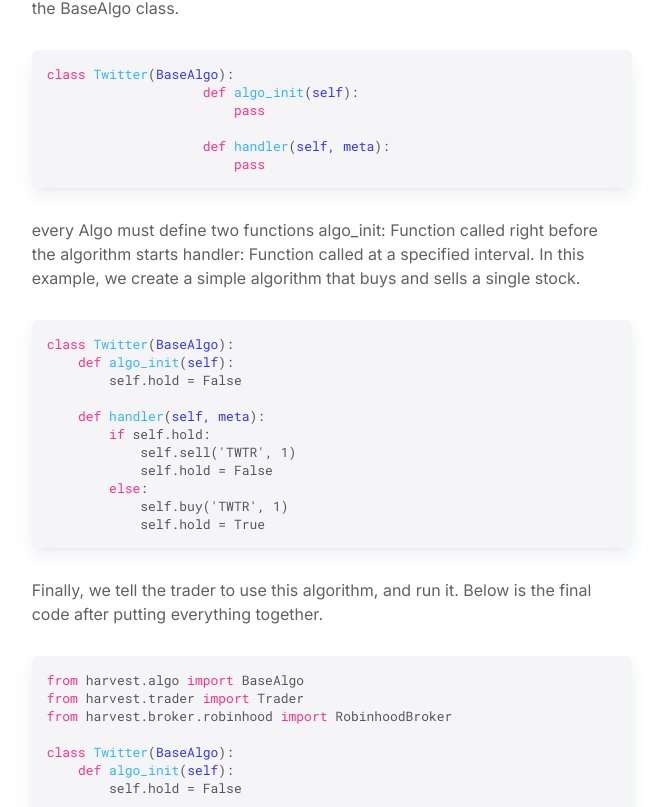
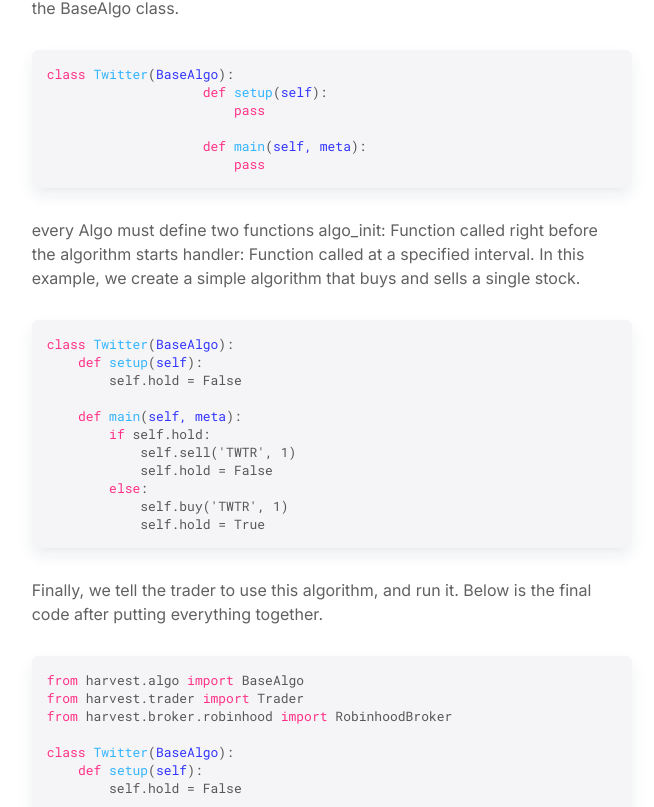
Before and after one commit to tfukaza/harvest, a Next.js app in the folder website/: page /tutorial/starter in a window 1280 px wide. Shown: the part 2293-3100 px from the top of the page, without its empty margins (280-934 px from the left). Built offline with nearby package versions, Linux system fonts and the light colour scheme.

Commit message:
Updated documentation

```diff
--- a/website/pages/tutorial/starter.js
+++ b/website/pages/tutorial/starter.js
@@ -95,7 +95,7 @@ t = Trader( RobinhoodBroker() )`}>
                 </p>
                 <CodeBlock
                     lang="python"
-                    value={`t.add_symbol('TWTR')`}></CodeBlock>
+                    value={`t.set_symbol('TWTR')`}></CodeBlock>
 
                 <p>At this point, we define our algorithm. Algorithms are created by extending the BaseAlgo class.
                 </p>
@@ -103,10 +103,10 @@ t = Trader( RobinhoodBroker() )`}>
                 <CodeBlock
                     lang="python"
                     value={`class Twitter(BaseAlgo):
-                    def algo_init(self):
+                    def setup(self):
                         pass
 
-                    def handler(self, meta):
+                    def main(self, meta):
                         pass`}></CodeBlock>
 
                 <p>every Algo must define two functions
@@ -117,10 +117,10 @@ t = Trader( RobinhoodBroker() )`}>
                 <CodeBlock
                     lang="python"
                     value={`class Twitter(BaseAlgo):
-    def algo_init(self):
+    def setup(self):
         self.hold = False
 
-    def handler(self, meta):
+    def main(self, meta):
         if self.hold:
             self.sell('TWTR', 1)
             self.hold = False
@@ -137,10 +137,10 @@ from harvest.trader import Trader
 from harvest.broker.robinhood import RobinhoodBroker
 
 class Twitter(BaseAlgo):
-    def algo_init(self):
+    def setup(self):
         self.hold = False
 
-    def handler(self, meta):
+    def main(self, meta):
         if self.hold:
             self.sell('TWTR', 1)
             self.hold = False
@@ -150,9 +150,9 @@ class Twitter(BaseAlgo):
 
 if __name__ == "__main__":
     t = Trader( RobinhoodBroker(), None )
-    t.add_symbol('TWTR')
+    t.set_symbol('TWTR')
     t.set_algo(Twitter())
-    t.run(interval='1DAY')`}></CodeBlock>
+    t.run('1DAY')`}></CodeBlock>
 
                 <p>By specifying interval=&#39;1DAY&#39; in run, the handler function will be called once every day.</p>
 
```
